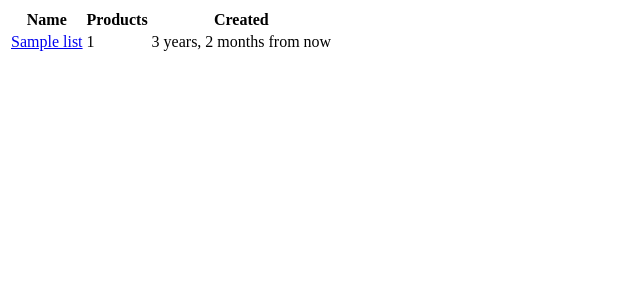
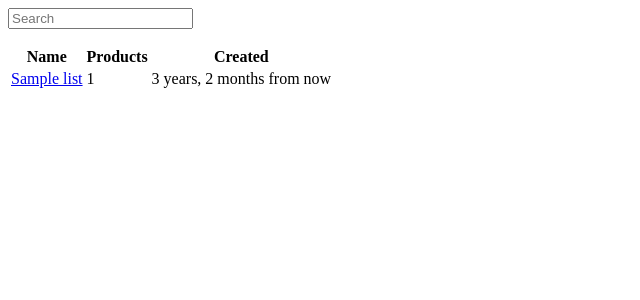
Before and after one commit to jtrain/django-three-ways, a Django app: template shopping/templates/lists/list_list-pjax.html in a window 1280 px wide. Shown: the top 300 px of the page, without its empty margins (0-640 px from the left). Run offline with Django 3.2, Linux system fonts and the light colour scheme; the template is opened without the code that fills it: values that come from a table or form of the project are taken from there, others are empty; tables that the repository leaves empty hold one stand-in row (values such as "Sample post").

Commit message:
search for pjax

```diff
--- a/shopping/templates/lists/list_list-pjax.html
+++ b/shopping/templates/lists/list_list-pjax.html
@@ -3,6 +3,11 @@
 {% load humanize %}
 
 {% block content %}
+  <div class="filters">
+    <form method="GET" action="{% url 'dashboard' %}">
+      <input class="search" type="text" name="q" value="{{ request.GET.q }}" placeholder="Search" />
+    </form>
+  </div>
   <table>
     <thead>
       <tr>
```
